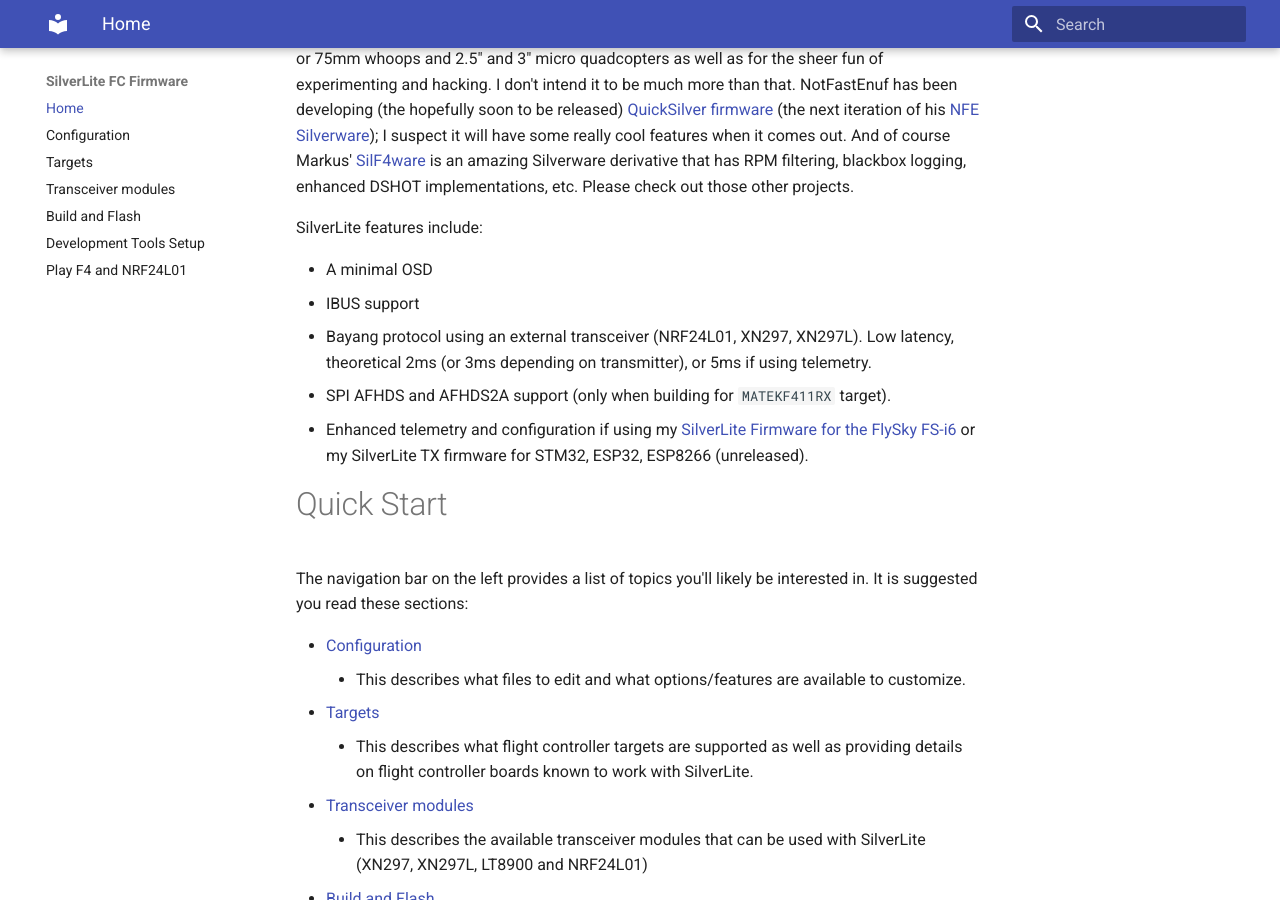
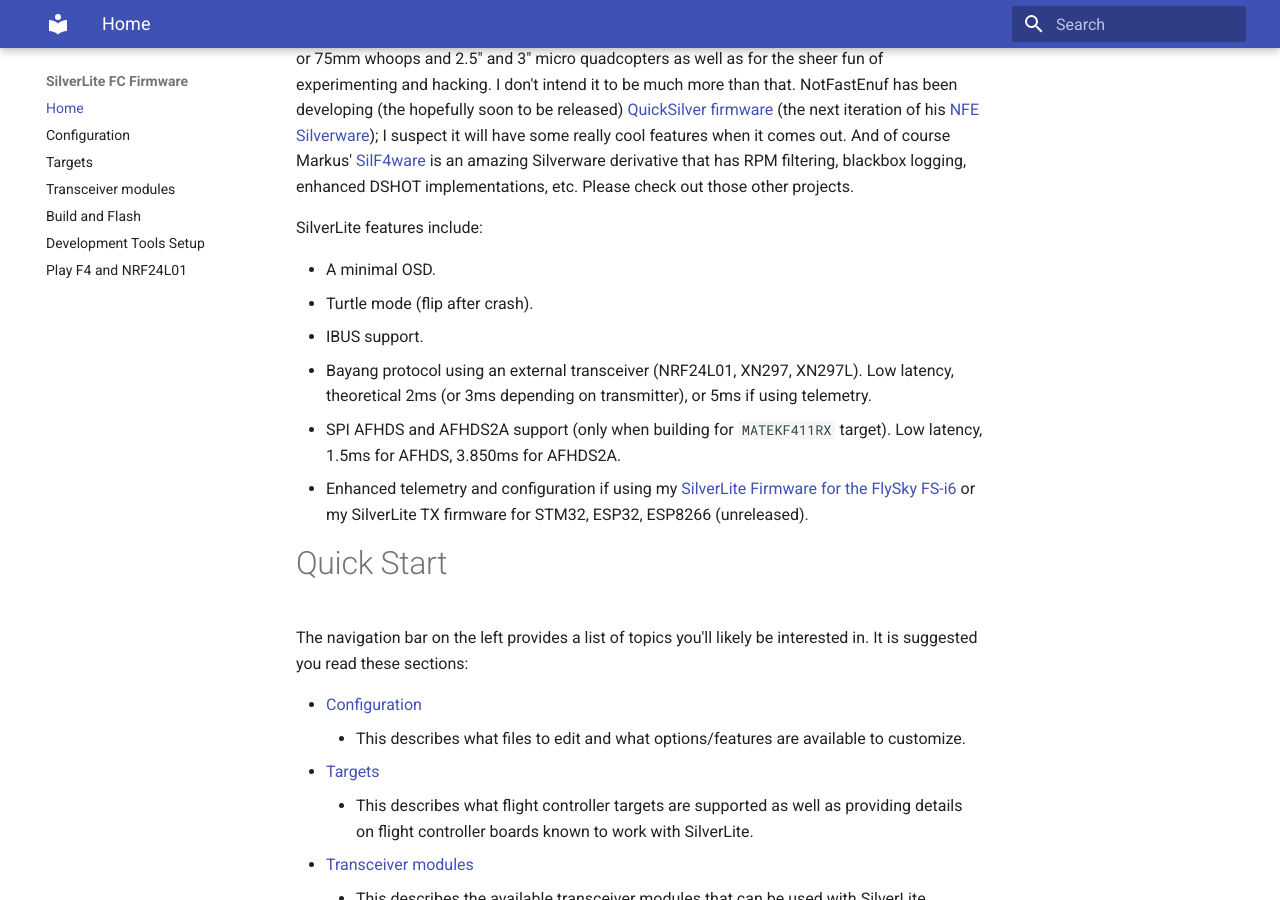
Before and after one commit to sakitume/SilverLite-FC, an MkDocs documentation site: the page built from docs/index.md, in a window 1280 px wide and 900 px high, scrolled down 524 px. Built offline with MkDocs 1.6.1 and Material for MkDocs 9.7.7, drawn with Linux system fonts in a browser that asks for light colours.

Commit message:
Update documentation to (briefly) mention turtle mode

```diff
--- a/docs/index.md
+++ b/docs/index.md
@@ -14,10 +14,11 @@
 
 SilverLite features include:
 
-* A minimal OSD
-* IBUS support
+* A minimal OSD.
+* Turtle mode (flip after crash).
+* IBUS support.
 * Bayang protocol using an external transceiver (NRF24L01, XN297, XN297L). Low latency, theoretical 2ms (or 3ms depending on transmitter), or 5ms if using telemetry.
-* SPI AFHDS and AFHDS2A support (only when building for `MATEKF411RX` target).
+* SPI AFHDS and AFHDS2A support (only when building for `MATEKF411RX` target). Low latency, 1.5ms for AFHDS, 3.850ms for AFHDS2A.
 * Enhanced telemetry and configuration if using my [SilverLite Firmware for the FlySky FS-i6](https://github.com/sakitume/SilverLite-FS-i6) or
 my SilverLite TX firmware for STM32, ESP32, ESP8266 (unreleased).
 
```
Also changed, not shown: docs/Configuration.md (+1 -1 lines).
